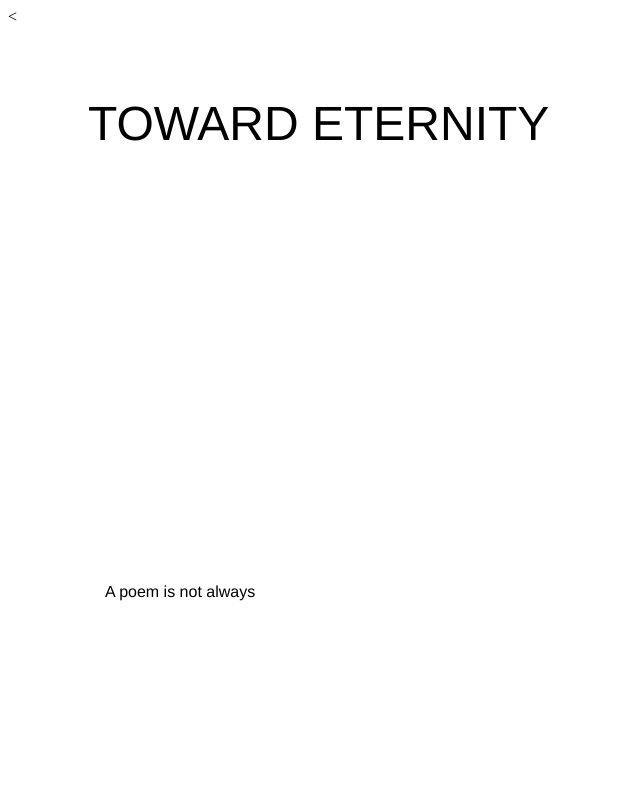
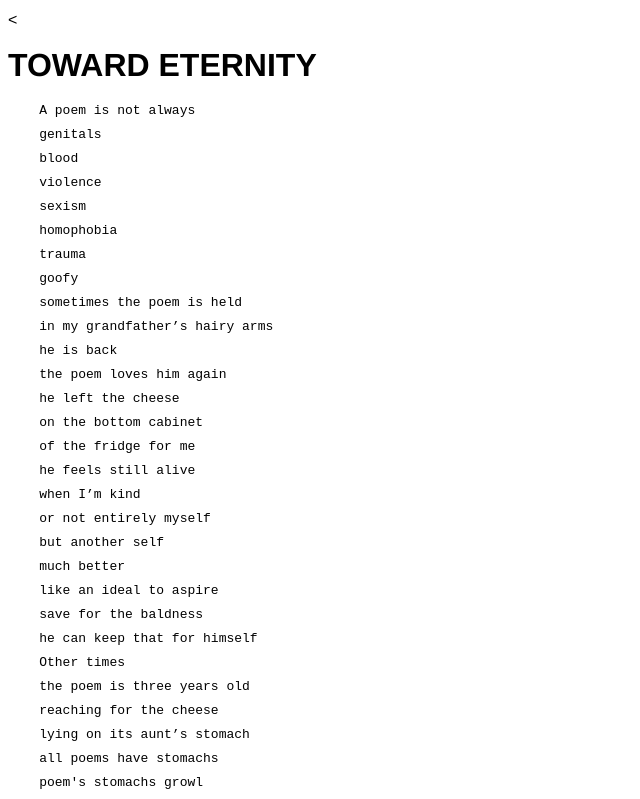
Before and after one commit to cmedi-zz/cmedi.github.io, a plain HTML site: page index.html in a window 1280 px wide. Shown: the top 799 px of the page, without its empty margins (0-640 px from the left). Drawn offline with Linux system fonts and the light colour scheme.

Commit message:
Update style.css

```diff
--- a/style.css
+++ b/style.css
@@ -1,24 +1,10 @@
 
+body {
+	font: 1em/150% Helvetica, Arial, sans-serif;
 h1 {
-	font: 3em/200% Helvetica, Arial, sans-serif;
-    	margin: auto;
-    	position: absolute;
-	align-items: right;
-	justify-content: right;
-	padding-top: 50px;
-    	padding-right: 30px;
-    	padding-bottom: 50px;
-    	padding-left: 80px;
+
 }
 
 pre.poem {
-	font: 1em/150% Helvetica, Arial, sans-serif;
-	padding-top: 50px;
-	padding-right: 30px;
-	padding-bottom: 50px;
-	padding-left: 80px;
-	padding-top: 50px;
-	text-align center;
-	vertical-align: middle;
-	line-height: 1000px;
+
 }
```
